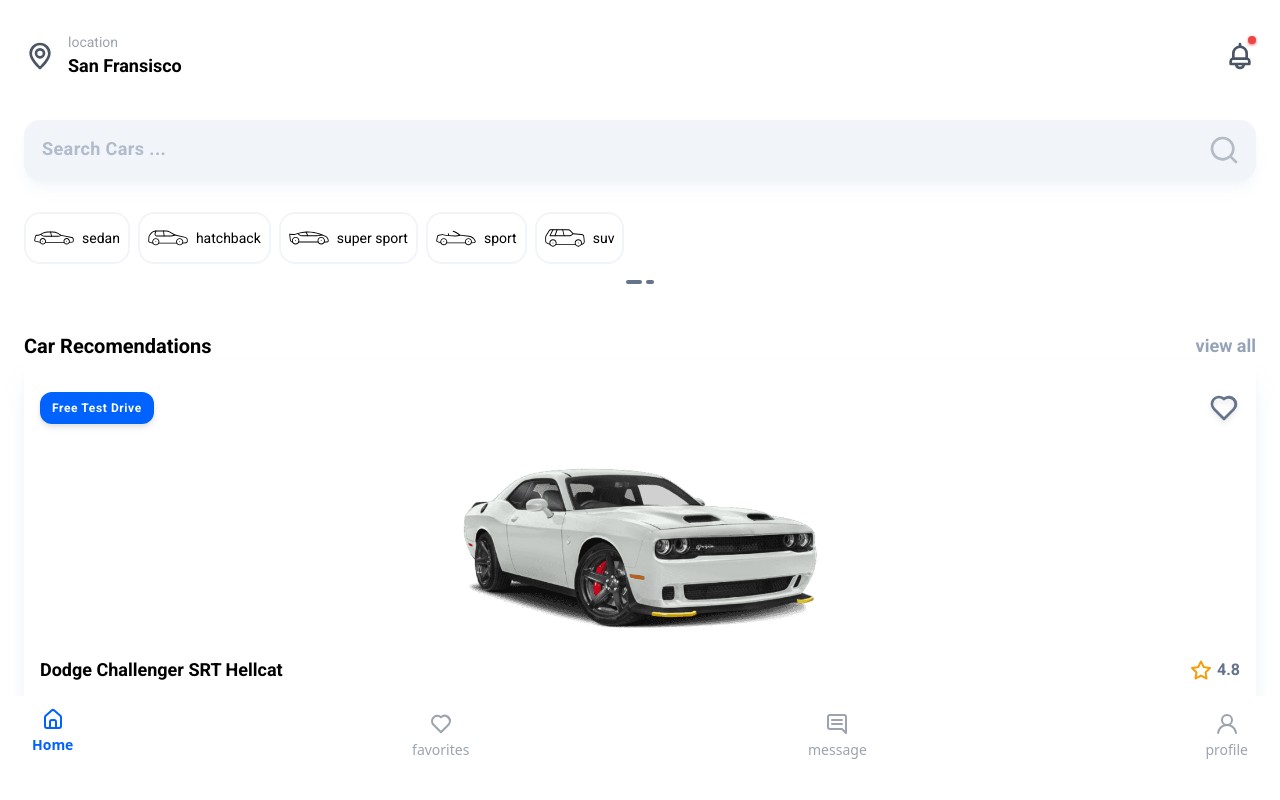
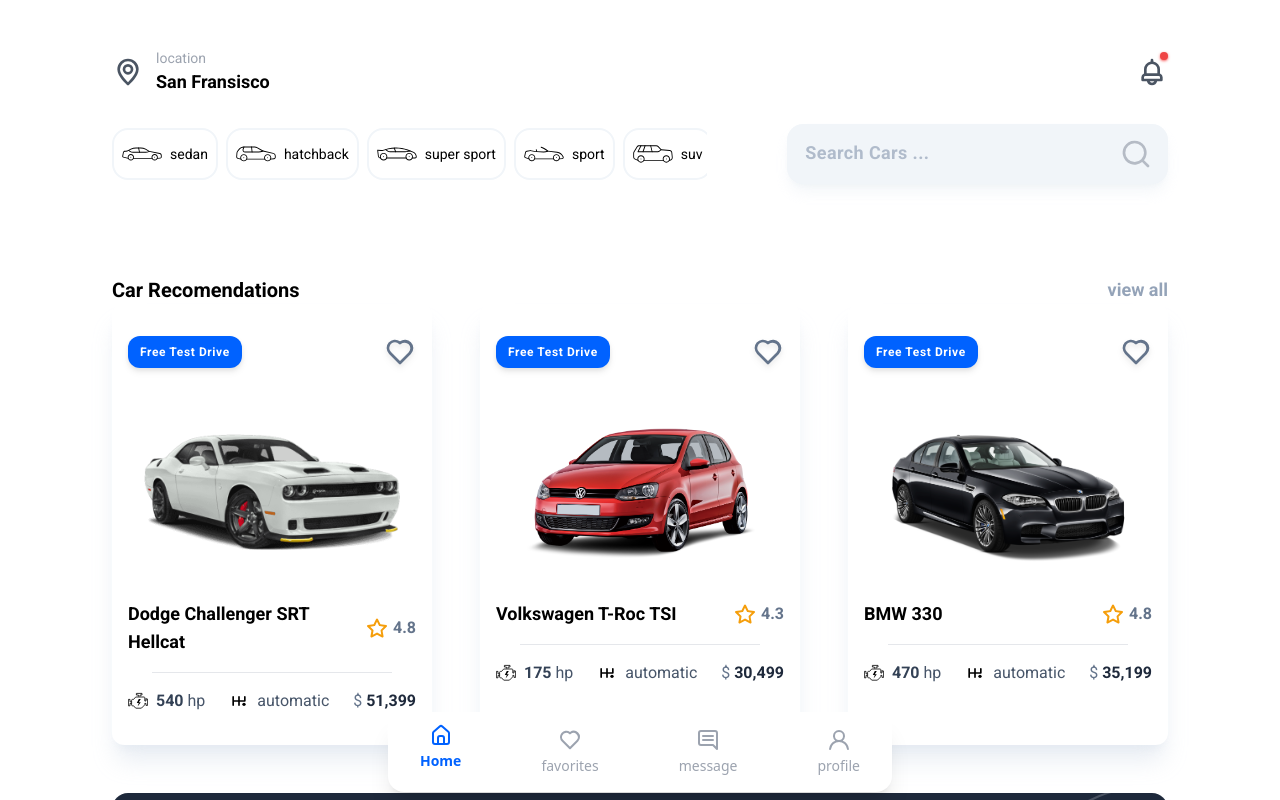
Before and after one commit to sajjad-khedmati/CarMarket-, a Next.js app: page /home in a window 1280 px wide. Built offline with nearby package versions, Linux system fonts and the light colour scheme.

Commit message:
RESPONSIVE

```diff
--- a/components/layout/Layout.js
+++ b/components/layout/Layout.js
@@ -2,7 +2,7 @@
 
 export default function Layout({ children }) {
 	return (
-		<section className="w-screen h-screen relative">
+		<section className="w-screen h-screen relative flex flex-col items-center">
 			{children}
 			<BottomNavigation />
 		</section>
--- a/components/modules/BottomNavigation.js
+++ b/components/modules/BottomNavigation.js
@@ -13,7 +13,10 @@
 export default function BottomNavigation() {
 	const router = useRouter();
 	return (
-		<nav className="fixed bottom-0 left-0 right-0 bg-white z-50 px-8 pt-4 pb-10 flex items-center justify-between">
+		<nav
+			className="fixed bottom-0 md:bottom-2 left-0 md:inset-x-1/2 md:w-max md:-translate-x-1/2 right-0 bg-white
+		z-50 px-8 pt-4 pb-10 md:pb-4 md:pt-4 flex items-center justify-between md:gap-16 lg:gap-20 md:rounded-2xl md:shadow-xl"
+		>
 			<Link href="/home">
 				{router.pathname === "/home" ? (
 					<BottomNavItem title="Home" icon={<UilEstate />} isActive={true} />
--- a/components/modules/CategoryScrollList.jsx
+++ b/components/modules/CategoryScrollList.jsx
@@ -21,7 +21,7 @@
 				))}
 			</ScrollContainer>
 
-			<div className="flex w-full justify-center gap-1">
+			<div className="flex w-full md:hidden justify-center gap-1">
 				<span
 					className={`h-1 rounded-full bg-slate-500 transition-all duration-300 ${
 						scrollStart ? "w-2" : "w-4"
--- a/components/modules/SearchInput.jsx
+++ b/components/modules/SearchInput.jsx
@@ -2,7 +2,7 @@
 
 export default function SearchInput() {
 	return (
-		<div className="w-full mt-10 relative group">
+		<div className="w-full lg:w-96 mt-10 md:mt-4 relative group">
 			<input
 				type="text"
 				className="bg-slate-100  py-4 px-4 rounded-2xl shadow-lg shadow-slate-200/40 w-full placeholder:text-lg placeholder:text-slate-400/70
--- a/components/templates/AvailableCars.jsx
+++ b/components/templates/AvailableCars.jsx
@@ -15,7 +15,7 @@
 				</Link>
 			</div>
 
-			<div className="grid grid-cols-1 gap-6">
+			<div className="grid grid-cols-1 md:grid-cols-2 xl:grid-cols-3 gap-6">
 				{carsList.slice(0, 4).map((item) => (
 					<CarListCard key={item.id} data={item} />
 				))}
--- a/components/templates/CarRecomendationList.jsx
+++ b/components/templates/CarRecomendationList.jsx
@@ -16,10 +16,10 @@
 					view all
 				</Link>
 			</div>
-			<div className="grid grid-cols-1 gap-2">
+			<div className="grid grid-cols-1 md:grid-cols-2 xl:grid-cols-3 gap-2 md:gap-6 lg:gap-8 xl:gap-12">
 				{carsList
 					.filter((item) => item.recomended)
-					.slice(0, 2)
+					.slice(0, 3)
 					.map((item) => (
 						<CarCard key={item.id} data={item} />
 					))}
--- a/components/templates/HomeHeader.jsx
+++ b/components/templates/HomeHeader.jsx
@@ -19,8 +19,10 @@
 					<UilBell className="w-full h-full text-gray-600" />
 				</div>
 			</div>
-			<SearchInput />
-			<CategoryScrollList />
+			<div className="md:flex lg:flex-row-reverse gap-20 items-center justify-between">
+				<SearchInput />
+				<CategoryScrollList />
+			</div>
 		</header>
 	);
 }
--- a/components/templates/getStarted.js
+++ b/components/templates/getStarted.js
@@ -11,9 +11,9 @@
 			transition={{ duration: 0.3 }}
 			className="w-screen h-screen relative bg-fixed bg-center bg-cover bg-no-repeat bg-[url('/assets/main-background.jfif')]"
 		>
-			<main className="container bg-black/60 fixed text-white top-0 left-0 w-full h-full">
-				<div className="break-words h-full w-full flex flex-col justify-between">
-					<div className=" pr-10 mt-32 ">
+			<section className="container bg-black/60 fixed text-white top-0 left-0 h-full w-full">
+				<div className="break-words h-full w-full flex flex-col justify-between lg:justify-start lg:gap-12">
+					<div className="pr-10 mt-32 ">
 						<h1 className="text-4xl  font-semibold">
 							find the best car without headaches
 						</h1>
@@ -26,12 +26,12 @@
 						href="/home"
 						className="bg-primary rounded-xl py-4 shadow-2xl shadow-primary/40 px-4
                          text-center text-xl tracking-wider font-medium hover:bg-priamry/80 hover:scale-95
-                         transition-all duration-300 cursor-pointer mb-6"
+                         transition-all duration-300 cursor-pointer mb-6 lg:w-96"
 					>
 						Get Started
 					</Link>
 				</div>
-			</main>
+			</section>
 		</motion.section>
 	);
 }
--- a/pages/cars/index.js
+++ b/pages/cars/index.js
@@ -39,7 +39,7 @@
 	}, [router, filter]);
 
 	return (
-		<section className="w-scren h-screen overflow-y-scroll container">
+		<section className="w-scren h-screen container">
 			<header>
 				<nav className="flex items-center py-4">
 					<Link
@@ -68,8 +68,8 @@
 					</div>
 				</div>
 			</header>
-			<body>
-				<section className="grid grid-cols-1 gap-4 my-4">
+			<body className="overflow-hidden">
+				<section className="grid grid-cols-1 md:grid-cols-2 xl:grid-cols-3 gap-4 lg:gap-8 my-4">
 					{data.length > 0 ? (
 						data.map((item) => <CarListCard key={item.id} data={item} />)
 					) : (
--- a/pages/cars/recomendations.js
+++ b/pages/cars/recomendations.js
@@ -10,7 +10,7 @@
 
 	return (
 		<section className="w-scren h-screen overflow-y-scroll container">
-			<header>
+			<div>
 				<nav className="flex items-center py-4">
 					<Link
 						href="/home"
@@ -23,9 +23,9 @@
 						<UilSearch className="w-6 h-6" />
 					</div>
 				</nav>
-			</header>
-			<body>
-				<section className="grid grid-cols-1 gap-4 my-4">
+			</div>
+			<div>
+				<section className="grid grid-cols-1 md:grid-cols-2 lg:grid-cols-3 gap-4 lg:gap-8 my-4">
 					{data.length > 0 ? (
 						data.map((item) => <CarListCard key={item.id} data={item} />)
 					) : (
@@ -36,7 +36,7 @@
 						</div>
 					)}
 				</section>
-			</body>
+			</div>
 		</section>
 	);
 }
--- a/pages/home.js
+++ b/pages/home.js
@@ -4,9 +4,9 @@
 
 export default function Home() {
 	return (
-		<section className="w-screen h-screen flex flex-col">
+		<section className="w-screen h-screen flex flex-col items-center">
 			<HomeHeader />
-			<div className="overflow-y-scroll h-full pb-32">
+			<div className="overflow-y-scroll h-full pb-32 flex-1">
 				<CarRecomendationList />
 				<AvailableCars />
 			</div>
--- a/styles/globals.css
+++ b/styles/globals.css
@@ -10,11 +10,22 @@
 	overflow-x: hidden;
 }
 
+::-webkit-scrollbar {
+	width: 5px;
+	padding: 0 2px;
+}
+
+::-webkit-scrollbar-thumb {
+	background-color: #9d9d9d;
+	border-radius: 2rem;
+}
+
+
 /* tailwindcss Configurations */
 @tailwind base;
 @tailwind components;
 @tailwind utilities;
 
 .container {
-	@apply px-6 py-4;
+	@apply px-6 py-4 md:px-12 md:py-6 lg:px-20 xl:px-28 xl:py-8;
 }
```
